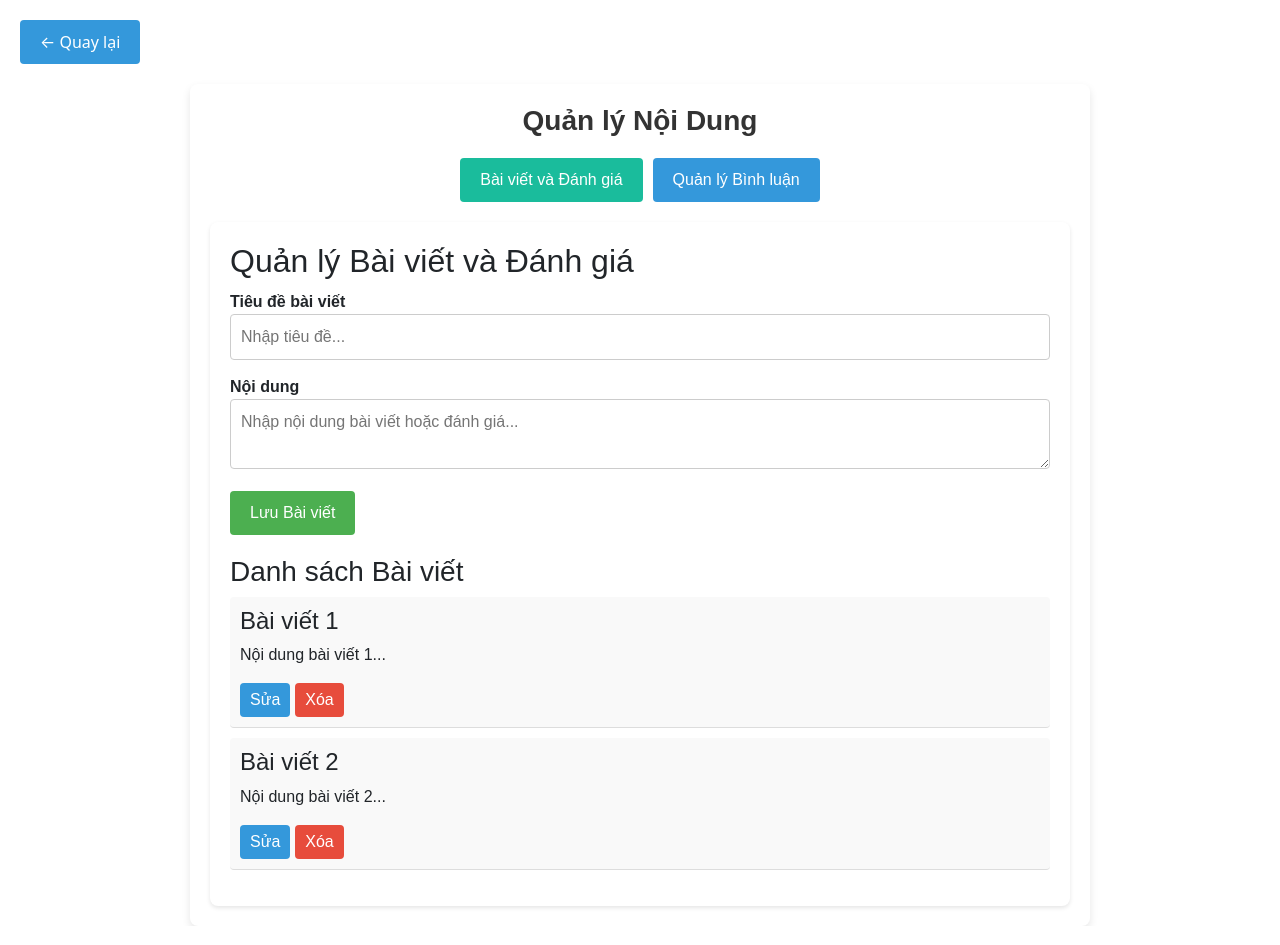
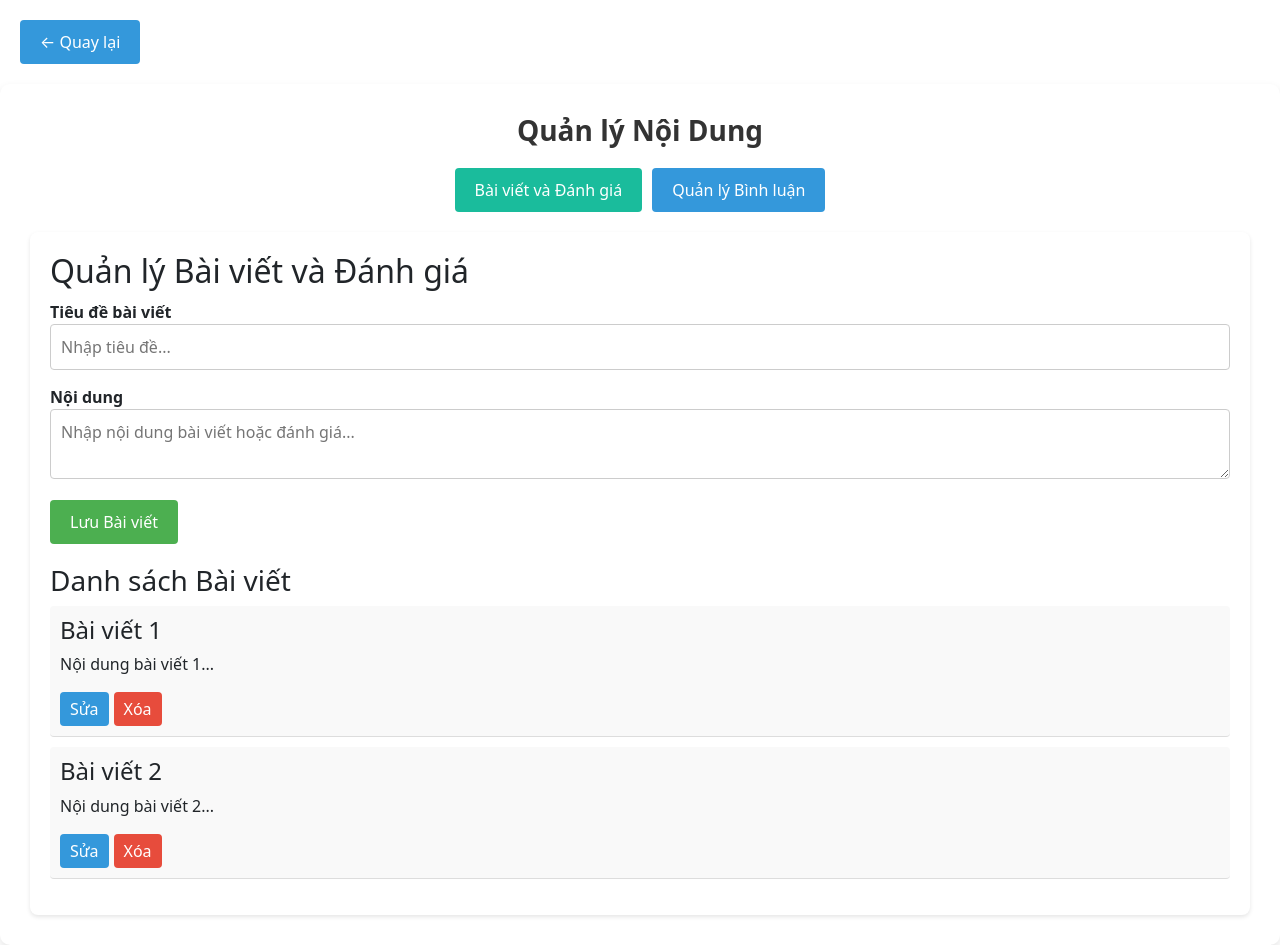
Before and after one commit to Huu-Thien91/movie2, a Vue app: page /admin/contentmanagement in a window 1280 px wide. Built offline with nearby package versions, Linux system fonts and the light colour scheme.

Commit message:
Update ContentManagement.vue

```diff
--- a/src/components/admin/ContentManagement.vue
+++ b/src/components/admin/ContentManagement.vue
@@ -118,13 +118,10 @@ const deleteComment = (index) => {
 
 <style scoped>
 .content-management {
-  max-width: 900px;
-  margin: 0 auto;
-  padding: 20px;
-  background-color: #ffffff;
-  border-radius: 8px;
-  box-shadow: 0 4px 8px rgba(0, 0, 0, 0.1);
-  font-family: 'Arial', sans-serif;
+  background-color: #fff;
+  border-radius: 10px;
+  padding: 30px;
+  box-shadow: 0px 4px 8px rgba(0, 0, 0, 0.1);
   animation: fadeIn 1s ease-in-out;
 }
 
```
